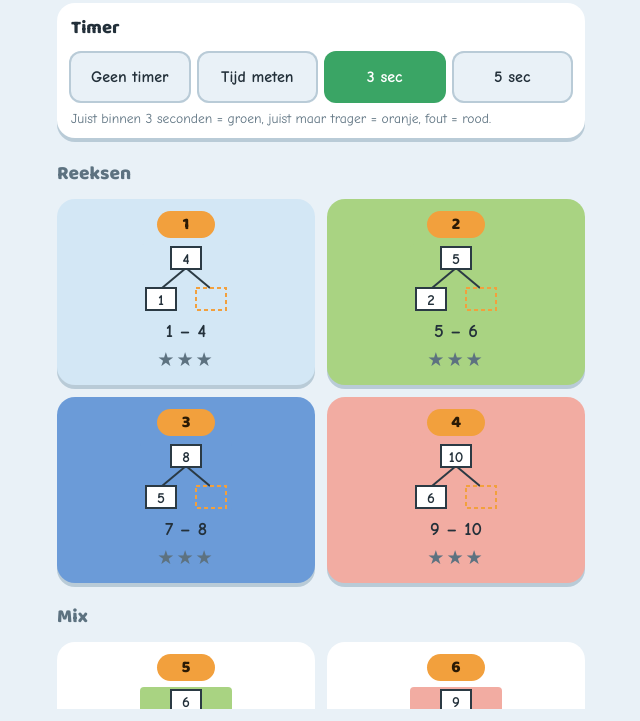
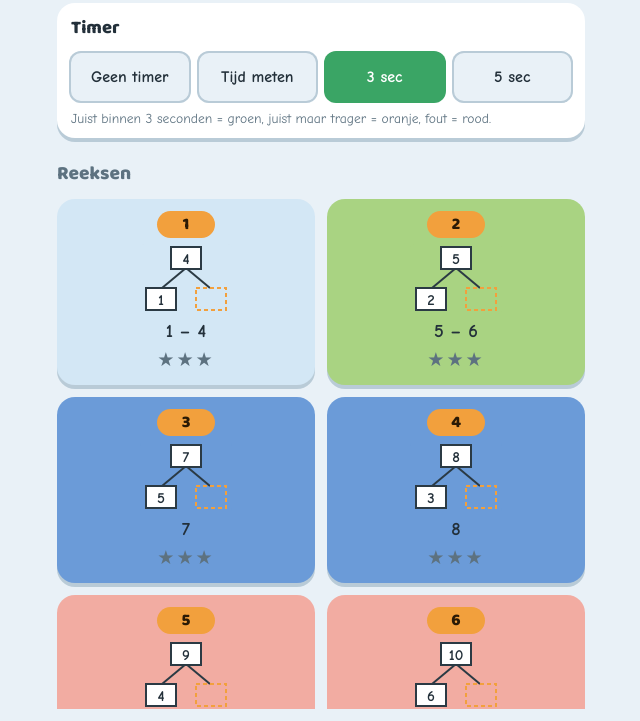
Before and after one commit to miklasg/splitskaartjes, a plain HTML site: page index.html in a window 1280 px wide. Shown: the part 79-800 px from the top of the page, without its empty margins (319-959 px from the left). Drawn offline with Linux system fonts and the light colour scheme; a web font is replaced by a local one.

Commit message:
Aparte reeksen voor 7, 8, 9 en 10
Co-Authored-By: Claude Opus 5.5 <noreply@anthropic.com>
Claude-Session: https://claude.ai/code/session_01CED6npmJrkV6CXxurbMUXg

```diff
--- a/index.html
+++ b/index.html
@@ -270,8 +270,10 @@ canvas#confetti { position: fixed; inset: 0; width: 100%; height: 100%; pointer-
   const LEVELS = [
     { id: "s1", kind: "serie", tag: "1 – 4",  min: 1, max: 4,  ask: ["r"], color: "blue",  sample: [4, 1, 3] },
     { id: "s2", kind: "serie", tag: "5 – 6",  min: 5, max: 6,  ask: ["r"], color: "green", sample: [5, 2, 3] },
-    { id: "s3", kind: "serie", tag: "7 – 8",  min: 7, max: 8,  ask: ["r"], color: "navy",  sample: [8, 5, 3] },
-    { id: "s4", kind: "serie", tag: "9 – 10", min: 9, max: 10, ask: ["r"], color: "red",   sample: [10, 6, 4] },
+    { id: "s7",  kind: "serie", tag: "7",  min: 7,  max: 7,  ask: ["r"], color: "navy", sample: [7, 5, 2] },
+    { id: "s8",  kind: "serie", tag: "8",  min: 8,  max: 8,  ask: ["r"], color: "navy", sample: [8, 3, 5] },
+    { id: "s9",  kind: "serie", tag: "9",  min: 9,  max: 9,  ask: ["r"], color: "red",  sample: [9, 4, 5] },
+    { id: "s10", kind: "serie", tag: "10", min: 10, max: 10, ask: ["r"], color: "red",  sample: [10, 6, 4] },
     { id: "m1", kind: "mix", diff: 1, tag: "1 – 6",  min: 1, max: 6,  ask: ["r"],           sample: [6, 2, 4] },
     { id: "m2", kind: "mix", diff: 2, tag: "1 – 10", min: 1, max: 10, ask: ["r"],           sample: [9, 4, 5] },
     { id: "m3", kind: "mix", diff: 3, tag: "5 – 10", min: 5, max: 10, ask: ["l", "r", "t"], sample: [7, 3, 4], askShow: "t" },
```
